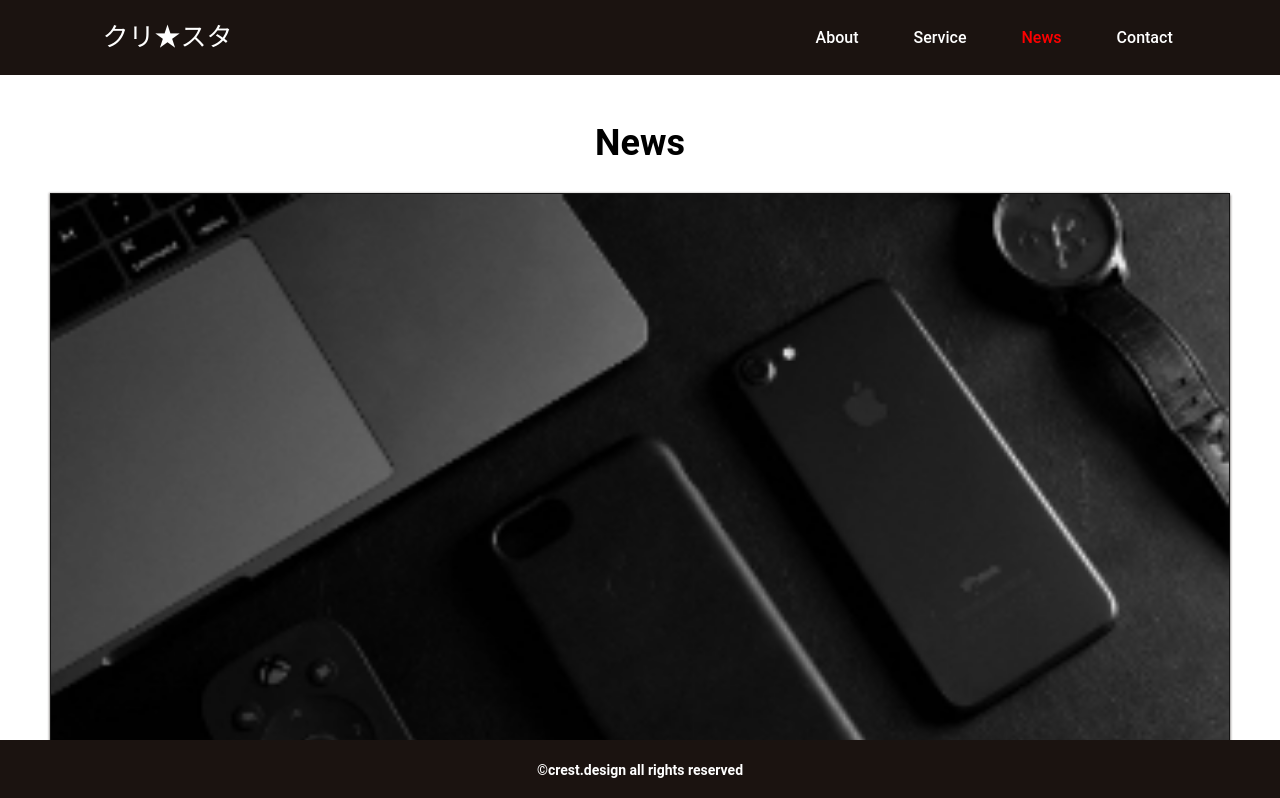
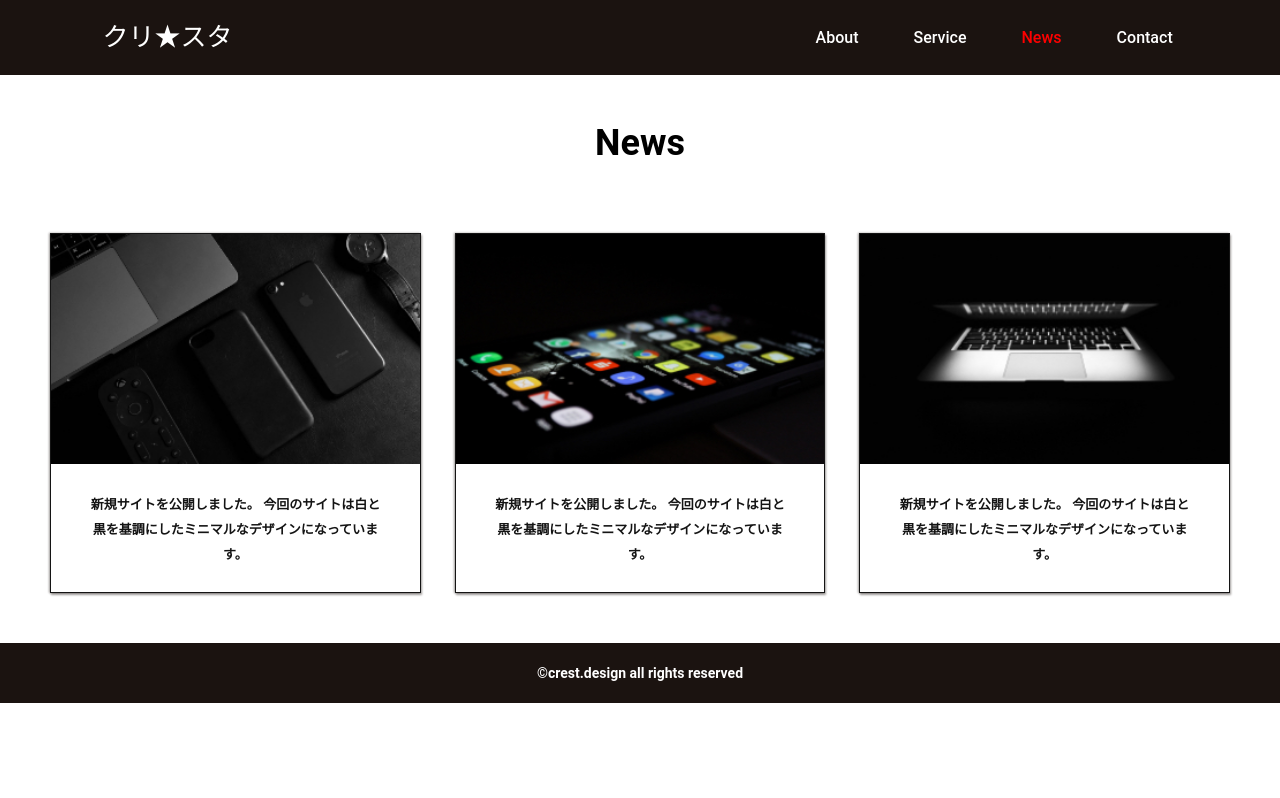
Before and after one commit to Y-Trs/reproduction1-react, a React (Create React App) app: page /news in a window 1280 px wide. Shown: the top 798 px of the page. Built offline with nearby package versions, Linux system fonts and the light colour scheme.

Commit message:
pc用のnewsのスタイルを作成

```diff
--- a/src/components/News.jsx
+++ b/src/components/News.jsx
@@ -1,6 +1,7 @@
 import React from 'react'
 import { Title, NewsCards } from './index'
 import styled from 'styled-components'
+import device from '../breakPoints'
 
 const News = () => {
   return (
@@ -18,4 +19,8 @@ const StyledNews = styled.section`
   display: flex;
   flex-direction: column;
   gap: 32px;
+
+  @media ${device.pc} {
+    gap: 72px;
+  }
 `
--- a/src/components/NewsCards.jsx
+++ b/src/components/NewsCards.jsx
@@ -2,6 +2,7 @@ import React from 'react'
 import styled from 'styled-components'
 import { NewsCard } from './index'
 import newslists from '../info/newsIndex'
+import device from '../breakPoints'
 
 const NewsCards = () => {
   return (
@@ -21,4 +22,9 @@ const StyledNewsCards = styled.div`
     justify-content: center;
     flex-direction: column;
     gap: 50px;
+
+    @media ${device.pc} {
+      flex-direction: row;
+      gap: 34px;
+    }
 `
```
